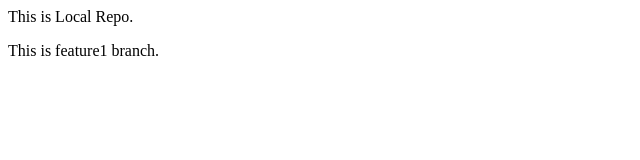
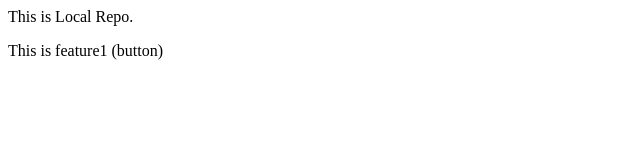
Before and after one commit to J14as/Localrepo, a plain HTML site: page index.html in a window 1280 px wide. Shown: the full height of the page, 0-640 px from the left. Drawn offline with Linux system fonts and the light colour scheme.

```diff
--- a/index.html
+++ b/index.html
@@ -1,2 +1,2 @@
 <p>This is Local Repo.</p>
-<p>This is feature1 branch.</p>
+<p>This is feature1 (button)</p>
```
